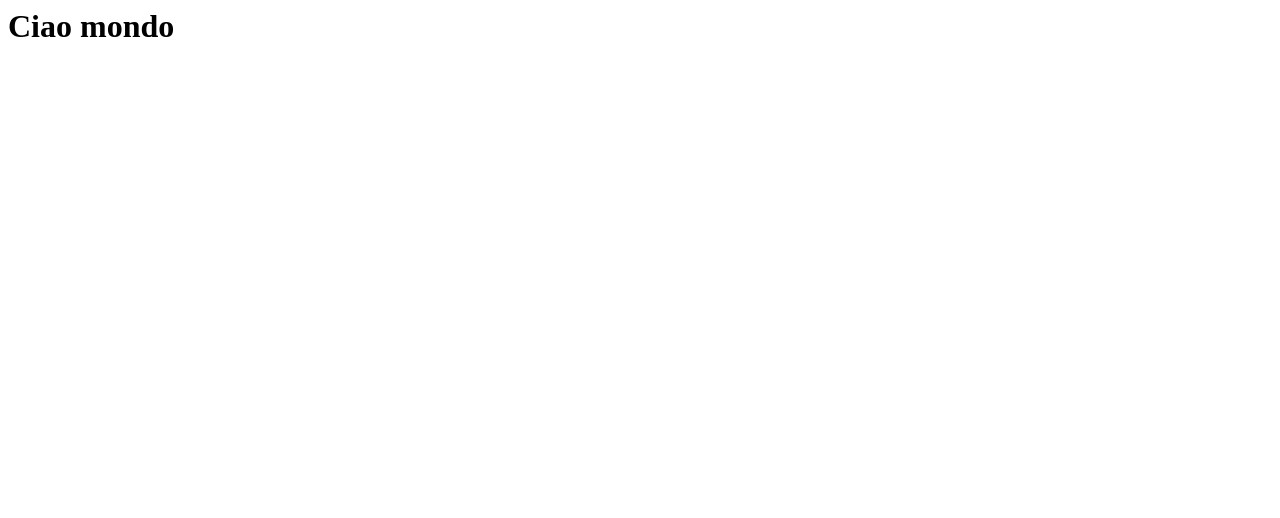
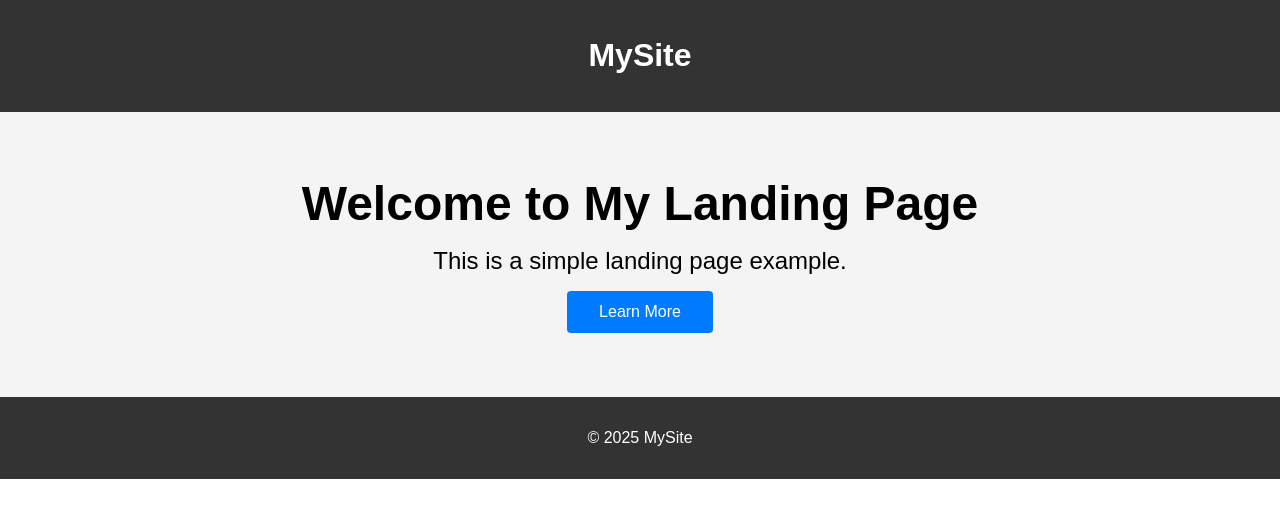
Before and after one commit to Lorenzo2002-cmd/myfirst, a plain HTML site: page index.html in a window 1280 px wide. Drawn offline with Linux system fonts and the light colour scheme.

Commit message:
Create simple landing page

```diff
--- a/index.html
+++ b/index.html
@@ -1 +1,30 @@
-<h1>Ciao mondo</h1>
+<!DOCTYPE html>
+<html lang="en">
+<head>
+  <meta charset="UTF-8">
+  <meta name="viewport" content="width=device-width, initial-scale=1.0">
+  <title>My Landing Page</title>
+  <style>
+    body { margin: 0; font-family: Arial, sans-serif; }
+    header { background: #333; color: white; padding: 1rem; text-align: center; }
+    .hero { padding: 4rem 1rem; background: #f4f4f4; text-align: center; }
+    .hero h1 { margin: 0; font-size: 3rem; }
+    .hero p { margin: 1rem 0; font-size: 1.5rem; }
+    .btn { display: inline-block; padding: 0.75rem 2rem; background: #007BFF; color: white; text-decoration: none; border-radius: 4px; }
+    footer { background: #333; color: white; text-align: center; padding: 1rem; }
+  </style>
+</head>
+<body>
+  <header>
+    <h1>MySite</h1>
+  </header>
+  <section class="hero">
+    <h1>Welcome to My Landing Page</h1>
+    <p>This is a simple landing page example.</p>
+    <a href="#" class="btn">Learn More</a>
+  </section>
+  <footer>
+    <p>&copy; 2025 MySite</p>
+  </footer>
+</body>
+</html>
```
